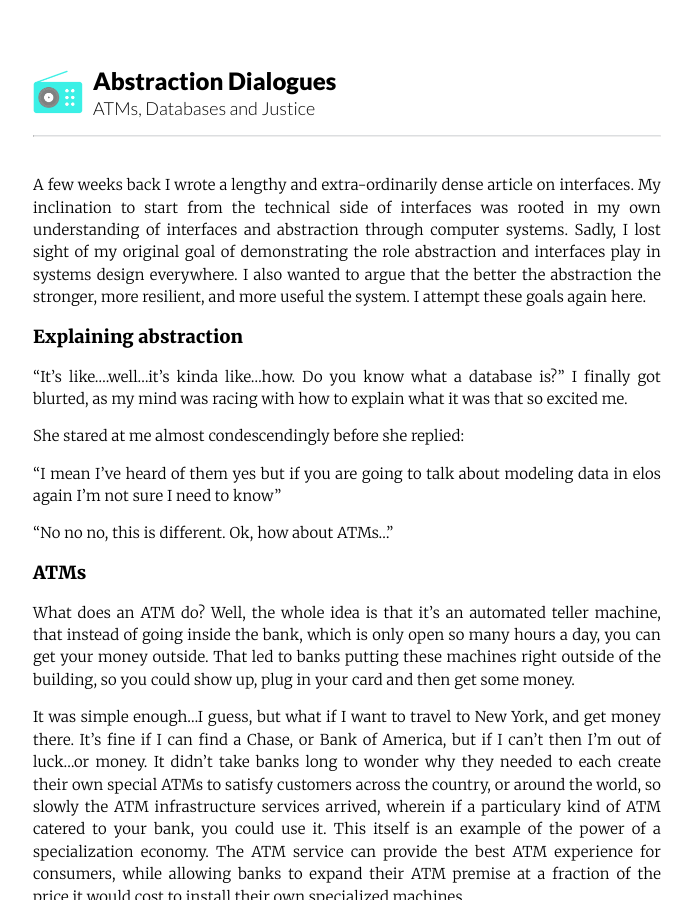
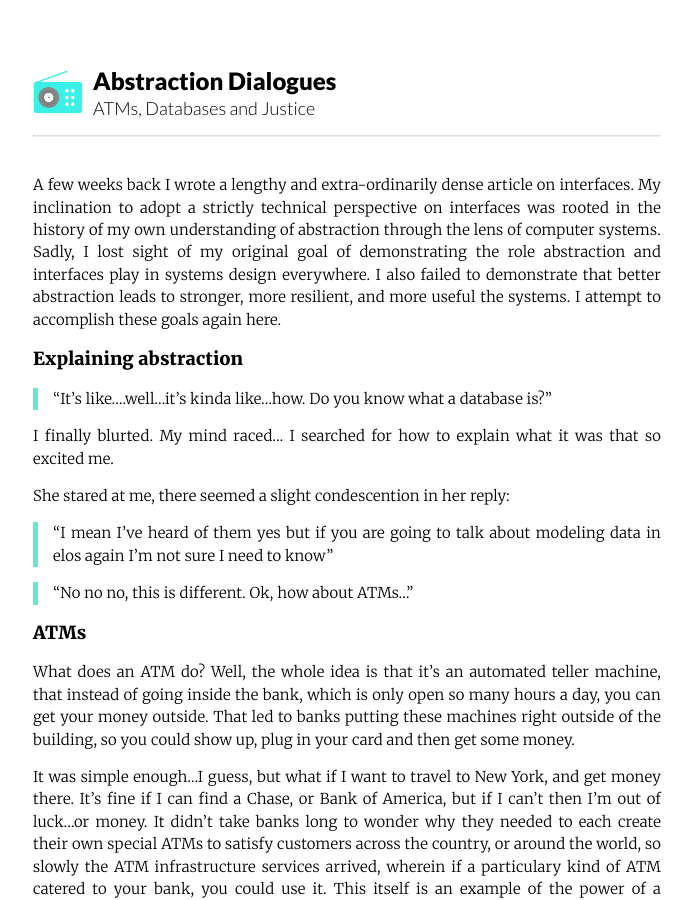
Before and after one commit to samcal/thenewrad.io, a Jekyll site: the page built from _posts/2015-02-26-real-interfaces.markdown, in a window 1280 px wide and 900 px high. Shown: the whole window, without its empty margins (293-986 px from the left). Built offline with Jekyll 4.4.1, drawn with Linux system fonts in a browser that asks for light colours.

```diff
--- a/_posts/2015-02-26-real-interfaces.markdown
+++ b/_posts/2015-02-26-real-interfaces.markdown
@@ -7,17 +7,19 @@ date: 2015-02-25 3:24:00
 categories: lando
 ---
 
-A few weeks back I wrote a lengthy and extra-ordinarily dense article on interfaces. My inclination to start from the technical side of interfaces was rooted in my own understanding of interfaces and abstraction through computer systems. Sadly, I lost sight of my original goal of demonstrating the role abstraction and interfaces play in systems design everywhere. I also wanted to argue that the better the abstraction the stronger, more resilient, and more useful the system. I attempt these goals again here.
+A few weeks back I wrote a lengthy and extra-ordinarily dense article on interfaces. My inclination to adopt a strictly technical perspective on interfaces was rooted in the history of my own understanding of abstraction through the lens of computer systems. Sadly, I lost sight of my original goal of demonstrating the role abstraction and interfaces play in systems design everywhere. I also failed to demonstrate that better abstraction leads to stronger, more resilient, and more useful the systems. I attempt to accomplish these goals again here.
 
 ### Explaining abstraction
 
-"It's like....well...it's kinda like...how. Do you know what a database is?" I finally got blurted, as my mind was racing with how to explain what it was that so excited me.
+>"It's like....well...it's kinda like...how. Do you know what a database is?"
 
-She stared at me almost condescendingly before she replied:
+I finally blurted. My mind raced... I searched for how to explain what it was that so excited me.
 
-"I mean I've heard of them yes but if you are going to talk about modeling data in elos again I'm not sure I need to know"
+She stared at me, there seemed a slight condescention in her reply:
 
-"No no no, this is different. Ok, how about ATMs..."
+> "I mean I've heard of them yes but if you are going to talk about modeling data in elos again I'm not sure I need to know"
+
+> "No no no, this is different. Ok, how about ATMs..."
 
 ### ATMs
 
```
